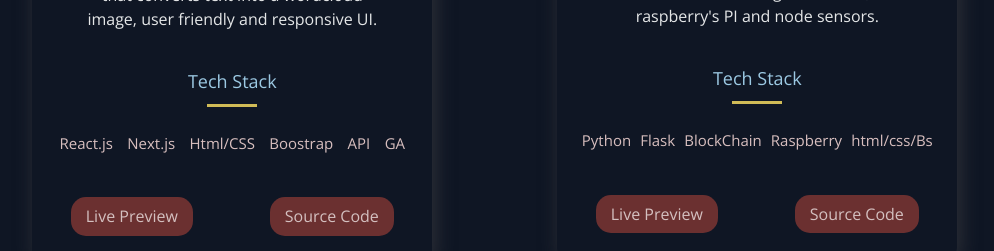
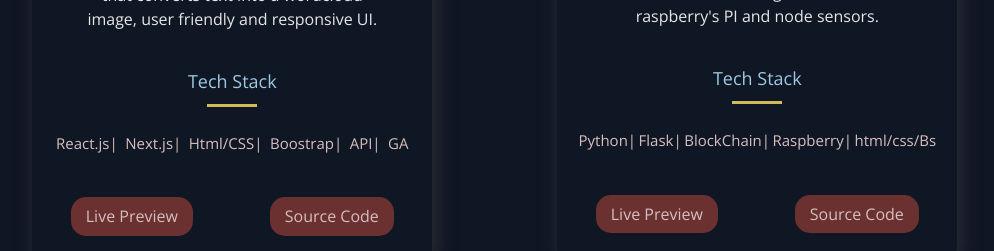
Before and after one commit to emilioPonceAlvarado16/portfolio, a Next.js app: page / in a window 1280 px wide. Shown: the part 1200-1451 px from the top of the page, without its empty margins (166-1160 px from the left). Built offline with nearby package versions, Linux system fonts and the light colour scheme.

Commit message:
editing projects

```diff
--- a/src/constants/constants.js
+++ b/src/constants/constants.js
@@ -3,7 +3,7 @@ export const projects = [
     title: 'Free Wordcloud Generator',
     description: "Personal Project - Free Wordcloud online is a free, open-source Web app that converts text into a wordcloud image, user friendly and responsive UI.",
     image: '/images/freeWordCloud.jpeg',
-    tags: ['React.js',"Next.js", 'Html/CSS', "Boostrap",'API', "GA" ],
+    tags: ['React.js|',"Next.js|", 'Html/CSS|', "Boostrap|",'API|', "GA" ],
     source: 'https://github.com/emilioPonceAlvarado16/wordcloud-generator',
     visit: 'https://freewordcloud.netlify.app/',
     id: 0,
@@ -12,7 +12,7 @@ export const projects = [
     title: 'BlockChain and agricultural products',
     description: "Track agricultural products from farms to end users using blockchain, raspberry's PI and node sensors.",
     image: '/images/blockChain_Isaias_Ponce.jpeg',
-    tags: ['Python', 'Flask', 'BlockChain', "Raspberry",'html/css/Bs'],
+    tags: ['Python|', 'Flask|', 'BlockChain|', "Raspberry|",'html/css/Bs'],
     source: 'https://github.com/emilioPonceAlvarado16/Traceability-of-agricultural-products-using-blockchain',
     visit: 'http://www.idear.espol.edu.ec/sites/default/files/posters/edicion_x/telem%C3%A1tica_Cevallos_Carlos_Ponce_Isa%C3%ADas_Estudioparalaseguridadenlatrazabilidaddeproductosagr%C3%ADcolasusandoblockchaineninternetofthings.pdf',
     id: 1,
@@ -21,7 +21,7 @@ export const projects = [
     title: 'Portfolio',
     description: "My personal portfolio using my favorite stack of technologies.",
     image: '/images/portfolio.jpeg',
-    tags: ['React.js', 'Next.js',"Framer-motion", "css/html", "SEO"],
+    tags: ['React.js|', 'Next.js|',"Framer-motion|", "css/html|", "SEO"],
     source: 'https://github.com/emilioPonceAlvarado16/portfolio',
     visit: '/#',
     id: 2,
```
